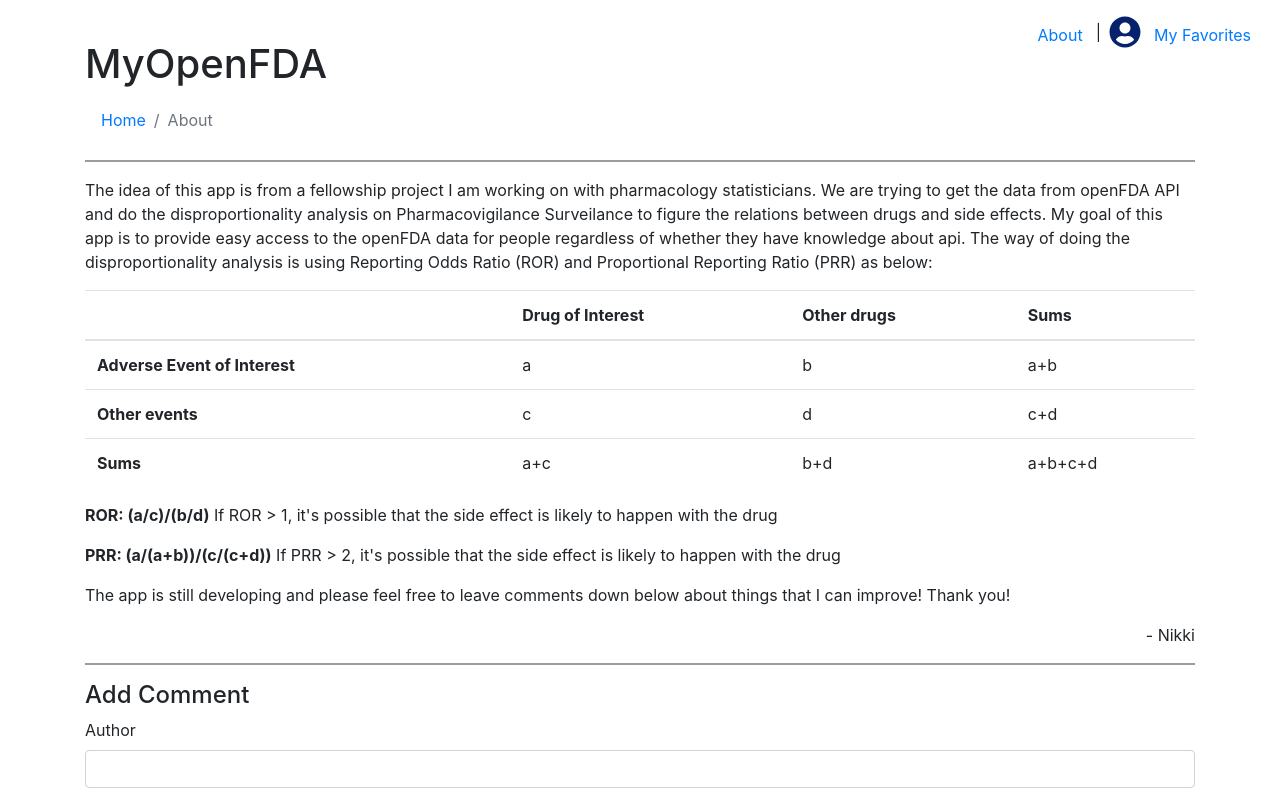
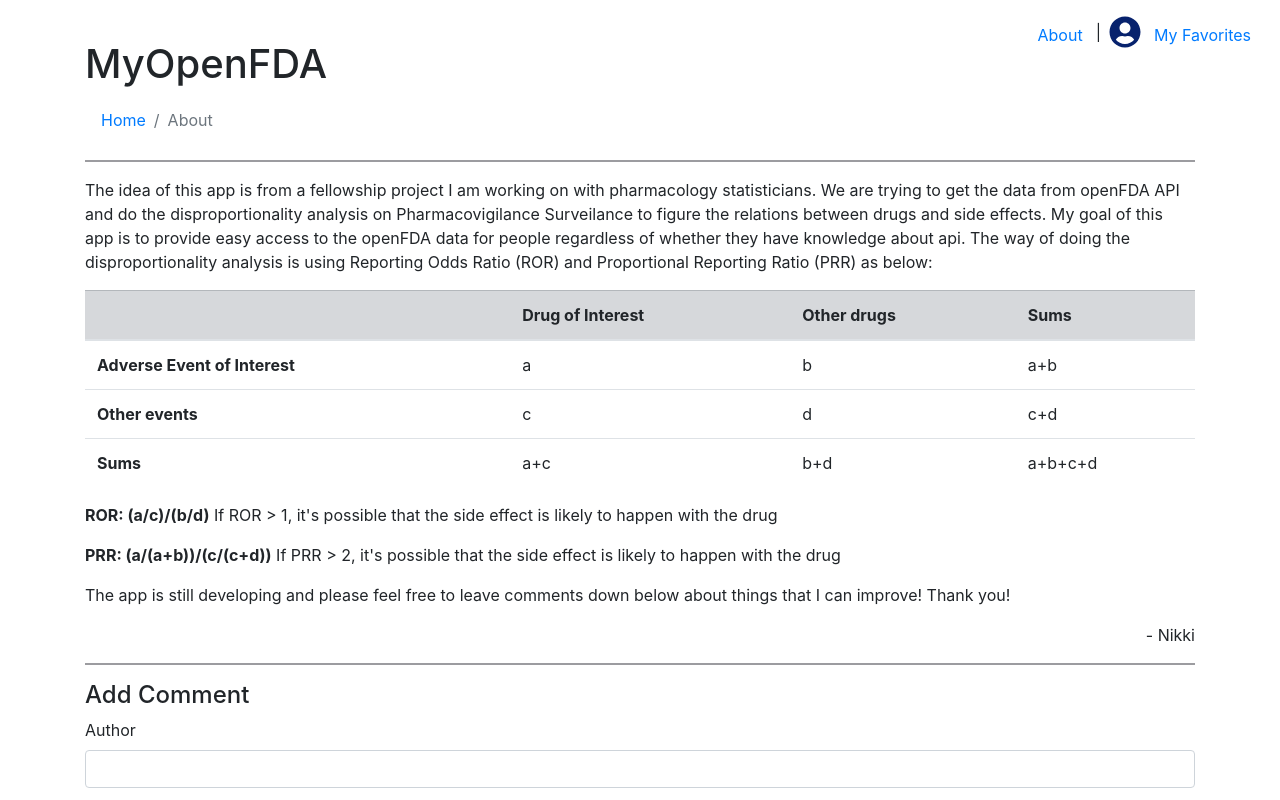
Before and after one commit to YingzheLiu/MyOpenFDA, a React (Create React App) app: page /about in a window 1280 px wide. Shown: the top 800 px of the page. Built offline with nearby package versions, Linux system fonts and the light colour scheme; no server answers.

Commit message:
add some styling

```diff
--- a/mock-api/db.json
+++ b/mock-api/db.json
@@ -55,6 +55,12 @@
       "text": "Add a comment",
       "dateTime": "15/11/2020 14:51:57",
       "id": 2
+    },
+    {
+      "author": "test",
+      "text": "v f f v",
+      "dateTime": "15/11/2020 18:00:22",
+      "id": 3
     }
   ]
 }
--- a/package.json
+++ b/package.json
@@ -24,7 +24,8 @@
     "react-scripts": "4.0.0",
     "react-toastify": "^6.1.0",
     "toastr": "^2.1.4",
-    "web-vitals": "^0.2.4"
+    "web-vitals": "^0.2.4",
+    "yup": "^0.29.3"
   },
   "scripts": {
     "start": "react-scripts start",
--- a/src/About.js
+++ b/src/About.js
@@ -70,7 +70,7 @@ export default function About() {
       </p>
       <table className="table table-hover">
         <thead>
-          <tr>
+          <tr className="table-secondary">
             <th scope="col"></th>
             <th scope="col" data-testid="drugName">
               Drug of Interest
--- a/src/CommentForm.js
+++ b/src/CommentForm.js
@@ -1,6 +1,8 @@
 import React, { useState } from "react";
 import moment from "moment";
 import Form from "react-bootstrap/Form";
+// import * as yup from "yup";
+// import { Formik, Field, ErrorMessage } from "formik";
 
 export default function CommentForm({ createComment }) {
   const [author, setAuthor] = useState("");
@@ -16,6 +18,7 @@ export default function CommentForm({ createComment }) {
   function handleSubmit(event) {
     const form = event.currentTarget;
     event.preventDefault();
+    //Before we submit, we should validate anything
     if (form.checkValidity() === false) {
       event.stopPropagation();
     } else {
@@ -24,10 +27,12 @@ export default function CommentForm({ createComment }) {
       createComment(author, text, currDateTime);
     }
   }
+
   return (
     <>
       <div className="mt-3 mb-3">
         <h4>Add Comment</h4>
+
         <Form noValidate onSubmit={handleSubmit} validated={validated}>
           <Form.Group>
             <Form.Label htmlFor="author">Author</Form.Label>
```
